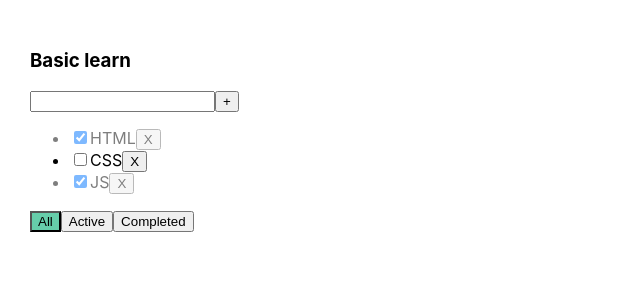
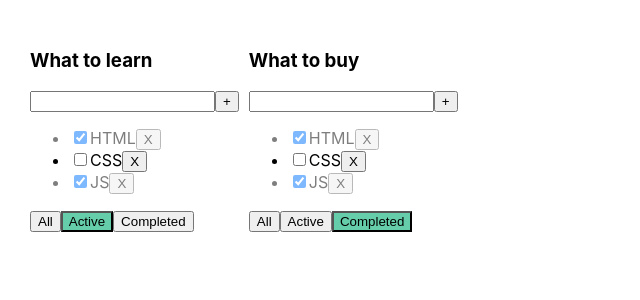
Before and after one commit to dktwho/2-todolist-ts-by-d, a React (Create React App) app: page / in a window 1280 px wide. Shown: the top 300 px of the page, without its empty margins (0-640 px from the left). Built offline with nearby package versions, Linux system fonts and the light colour scheme.

Commit message:
create todoLists array with typed obj for one more todoLists

```diff
--- a/src/App.tsx
+++ b/src/App.tsx
@@ -5,6 +5,13 @@ import {v4} from 'uuid';
 
 
 export type FilterValueType = 'all' | 'active' | 'completed'
+
+export type TodoListType = {
+    id: string,
+    title: string
+    filter: FilterValueType
+}
+
 
 function App() {
 
@@ -45,17 +52,26 @@ function App() {
         setTasks([...tasks])
     }
 
+    let todoLists: TodoListType[] = [
+        {id: v4(), title: 'What to learn', filter: 'active'},
+        {id: v4(), title: 'What to buy', filter: 'completed'},
+    ]
+
     return (
         <div className="App">
+            {todoLists.map(todolist => {
+                return (
                     <Todolist
-                title={'Basic learn'}
+                        title={todolist.title}
                         tasks={taskForTodoList}
                         removedTodo={removedTodo}
                         filterTodos={filterTodos}
                         addTodo={addTodo}
                         changeStatusHandler={changeStatusHandler}
-                filter={filter}
+                        filter={todolist.filter}
                     />
+                )
+            })}
         </div>
     );
 }
```
Lines whose indentation alone changed are shown as unchanged.
